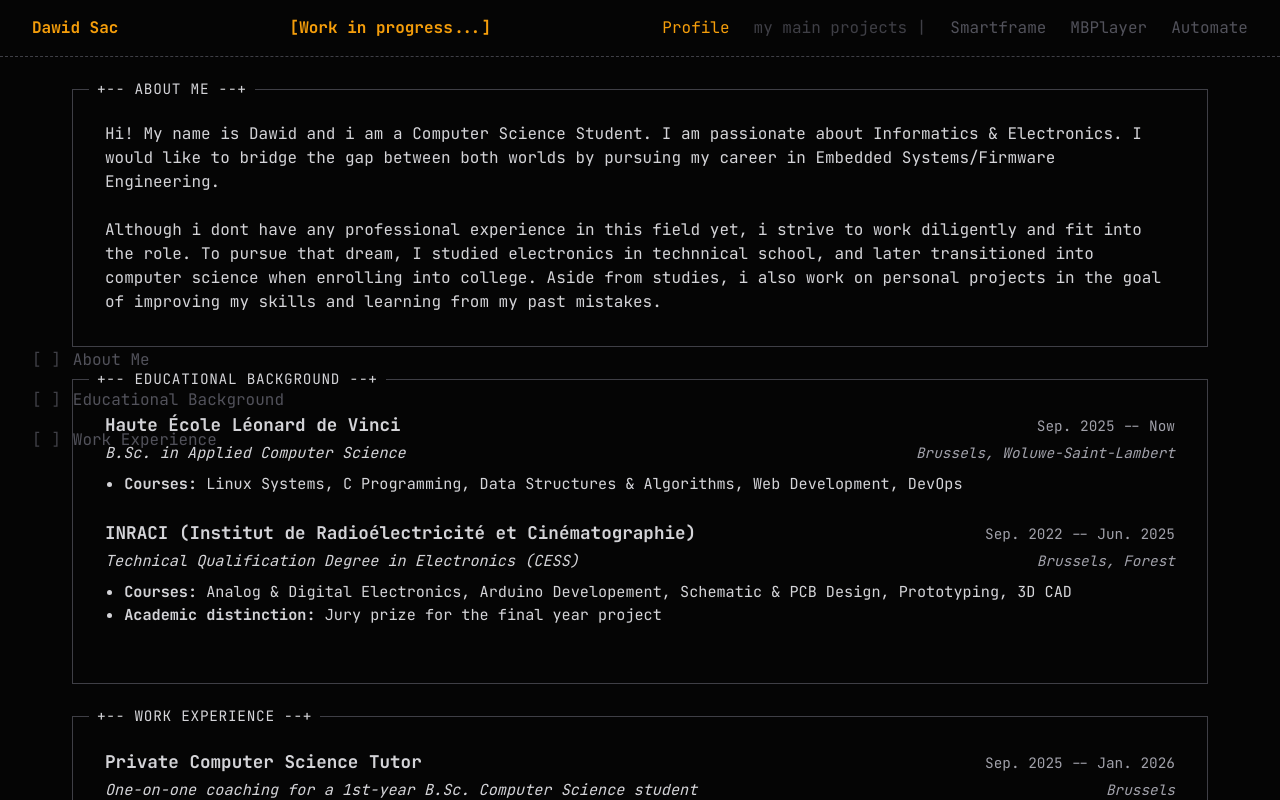
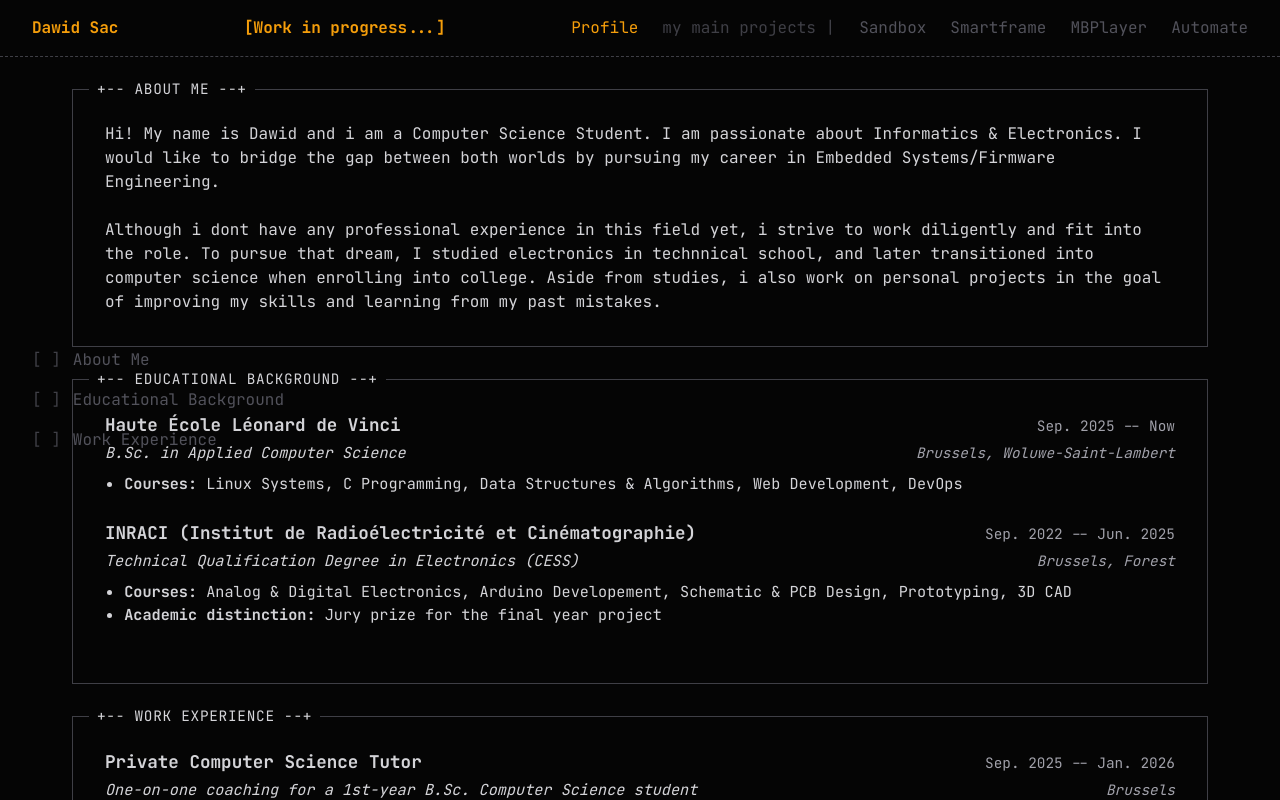
Before and after one commit to DawidSac24/portfolio, a React (Vite) app: page / in a window 1280 px wide. Shown: the top 800 px of the page. Built offline with nearby package versions, Linux system fonts and the light colour scheme.

Commit message:
feat: add sandbox in the header for dev env

```diff
--- a/src/components/Navigation/Header.tsx
+++ b/src/components/Navigation/Header.tsx
@@ -21,7 +21,8 @@ export const Header = () => {
 
         <span className={styles.separator}>my main projects |</span>
 
-        {/* <NavLink
+        {import.meta.env.DEV && (
+          <NavLink
             to="/sandbox"
             end
             className={({ isActive }) =>
@@ -31,7 +32,8 @@ export const Header = () => {
             }
           >
             Sandbox
-        </NavLink> */}
+          </NavLink>
+        )}
 
         <NavLink
           to="/smartframe"
```
Lines whose indentation alone changed are shown as unchanged.
